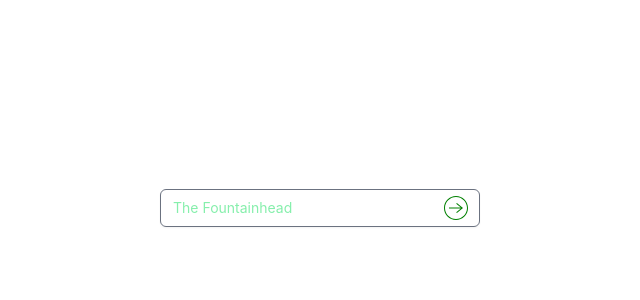
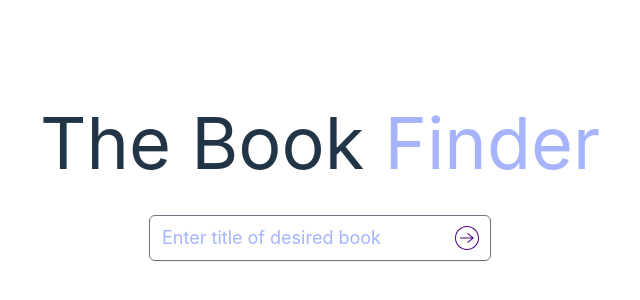
Before and after one commit to shreyash015/factorybucket-assignment, a Vue app: page / in a window 1280 px wide. Shown: the part 208-508 px from the top of the page, without its empty margins (320-960 px from the left). Built offline with nearby package versions, Linux system fonts and the light colour scheme.

Commit message:
added routing

```diff
--- a/src/App.vue
+++ b/src/App.vue
@@ -1,47 +1,10 @@
 <template>
-  <div>
-    <label for="email" class="block text-xl text-left font-medium text-white">Enter Book Name</label>
-    <div class="relative mt-1 rounded-md shadow-sm">
-      <input @keyup.enter="submitForm" style="min-width: 20rem;" v-model.trim="bookName" type="text"
-        :class="{'empty-input':emptyStringOnSubmit}"
-        class="block w-full rounded-md pr-10 text-green-900 placeholder-green-300 focus:border-green-500 focus:outline-none focus:ring-green-500 sm:text-sm"
-        placeholder="The Fountainhead"  aria-invalid="true" aria-describedby="empty-string-error">
-      <div class=" absolute inset-y-0 right-0 flex items-center pr-3">
-        <svg v-if="emptyStringOnSubmit" class="h-5 w-5 text-red-500" xmlns="http://www.w3.org/2000/svg" viewBox="0 0 20 20" fill="currentColor"
-          aria-hidden="true">
-          <path fill-rule="evenodd"
-            d="M18 10a8 8 0 11-16 0 8 8 0 0116 0zm-8-5a.75.75 0 01.75.75v4.5a.75.75 0 01-1.5 0v-4.5A.75.75 0 0110 5zm0 10a1 1 0 100-2 1 1 0 000 2z"
-            clip-rule="evenodd" />
-        </svg>
-        <svg @click="submitForm" v-if="!emptyStringOnSubmit" width="24" height="24" class="text-green-500 cursor-pointer" xmlns="http://www.w3.org/2000/svg" fill-rule="evenodd" clip-rule="evenodd">
-          <path fill="green" d="M12 0c-6.623 0-12 5.377-12 12s5.377 12 12 12 12-5.377 12-12-5.377-12-12-12zm0 1c-6.071 0-11 4.929-11 11s4.929 11 11 11 11-4.929 11-11-4.929-11-11-11zm4.828 11.5l-4.608 3.763.679.737 6.101-5-6.112-5-.666.753 4.604 3.747h-11.826v1h11.828z"/>
-        </svg>
-      </div>
-    </div>
-    <p v-if="emptyStringOnSubmit" class=" mt-2 text-sm text-red-600" id="empty-string-error">The book name must have atleast one character</p>
-  </div>
+  <router-view />
 </template>
 
 <script>
   export default {
     name: 'App',
-    data() {
-      return {
-        bookName: '',
-        emptyStringOnSubmit:false,
-      }
-    },
-    methods:{
-      submitForm(){
-        this.bookName === '' ? this.emptyStringOnSubmit = true :  this.emptyStringOnSubmit = false;
-        if(this.bookName){
-          const bookTitleSplit = this.bookName.split(' ').join('+');
-          this.axios.get(`http://openlibrary.org/search.json?title=${bookTitleSplit}`).then((res) => {
-            console.log(res.data);
-          })
-        }
-      },
-    }
   };
   </script>
 
--- a/src/main.js
+++ b/src/main.js
@@ -1,8 +1,10 @@
 import { createApp } from 'vue'
-import './style.css'
 import axios from 'axios'
 import VueAxios from 'vue-axios'
 import App from './App.vue'
+import router from './router'
+
+import './style.css'
 import './index.css'
 
-createApp(App).use(VueAxios, axios).mount('#app')
+createApp(App).use(VueAxios, axios).use(router).mount('#app')
--- /dev/null
+++ b/src/router/index.js
@@ -0,0 +1,23 @@
+import { createWebHistory, createRouter } from "vue-router";
+import Home from "../views/Home.vue";
+import Results from "../views/Results.vue";
+
+const routes = [
+  {
+    path: "/",
+    name: "Home",
+    component: Home,
+  },
+  {
+    path: "/results",
+    name: "Results",
+    component: Results,
+  },
+];
+
+const router = createRouter({
+  history: createWebHistory(),
+  routes,
+});
+
+export default router;
--- a/src/style.css
+++ b/src/style.css
@@ -35,8 +35,6 @@
 
 body {
   margin: 0;
-  display: flex;
-  place-items: center;
   min-width: 320px;
   min-height: 100vh;
 }
--- /dev/null
+++ b/src/views/Home.vue
@@ -0,0 +1,57 @@
+<template>
+  <div class="finder-home">
+    <h1 class="text-3xl lg:text-7xl mb-8 ">The Book <span class="text-indigo-300">Finder  </span></h1>
+    <div class="relative mt-1 rounded-md shadow-sm">
+      <input @keyup.enter="submitForm" style="min-width: 20rem;" v-model.trim="bookName" type="text"
+        :class="{'empty-input':emptyStringOnSubmit}"
+        class=" block w-full rounded-md pr-10 text-indigo-900 placeholder-indigo-300 focus:border-indigo-500 focus:outline-none focus:ring-indigo-500 sm:text-sm lg:text-lg"
+        placeholder="Enter title of desired book"  aria-invalid="true" aria-describedby="empty-string-error">
+      <div class=" absolute inset-y-0 right-0 flex items-center pr-3">
+        <svg v-if="emptyStringOnSubmit" class="h-5 w-5 text-red-500" xmlns="http://www.w3.org/2000/svg" viewBox="0 0 20 20" fill="currentColor"
+          aria-hidden="true">
+          <path fill-rule="evenodd"
+            d="M18 10a8 8 0 11-16 0 8 8 0 0116 0zm-8-5a.75.75 0 01.75.75v4.5a.75.75 0 01-1.5 0v-4.5A.75.75 0 0110 5zm0 10a1 1 0 100-2 1 1 0 000 2z"
+            clip-rule="evenodd" />
+        </svg>
+        <svg @click="submitForm" v-if="!emptyStringOnSubmit" width="24" height="24" class="text-indigo-500 cursor-pointer" xmlns="http://www.w3.org/2000/svg" fill-rule="evenodd" clip-rule="evenodd">
+          <path fill="indigo" d="M12 0c-6.623 0-12 5.377-12 12s5.377 12 12 12 12-5.377 12-12-5.377-12-12-12zm0 1c-6.071 0-11 4.929-11 11s4.929 11 11 11 11-4.929 11-11-4.929-11-11-11zm4.828 11.5l-4.608 3.763.679.737 6.101-5-6.112-5-.666.753 4.604 3.747h-11.826v1h11.828z"/>
+        </svg>
+      </div>
+    </div>
+    <p v-if="emptyStringOnSubmit" class="text-left mt-2 sm:text-sm text-red-600 lg:text-base" id="empty-string-error">The book title must have atleast one character</p>
+  </div>
+  </template>
+
+<script>
+    export default {
+      name: 'Home',
+      data() {
+        return {
+          bookName: '',
+          emptyStringOnSubmit:false,
+        }
+      },
+      methods:{
+        submitForm(){
+          this.bookName === '' ? this.emptyStringOnSubmit = true :  this.emptyStringOnSubmit = false;
+          if(this.bookName){
+            const bookTitleSplit = this.bookName.split(' ').join('+');
+            this.axios.get(`http://openlibrary.org/search.json?title=${bookTitleSplit}`).then((res) => {
+              console.log(res.data);
+            })
+          }
+        },
+      }
+    };
+    </script>
+
+    <style scoped>
+        .finder-home{
+            display: flex;
+            flex-direction: column;
+            place-items: center;
+            align-items: center;
+            justify-content: center;
+            min-height: 90vh;
+        }
+    </style>
--- /dev/null
+++ b/src/views/Results.vue
@@ -0,0 +1,3 @@
+<template>
+    <p class="text-7xl text-white">Results</p>
+</template>
```
